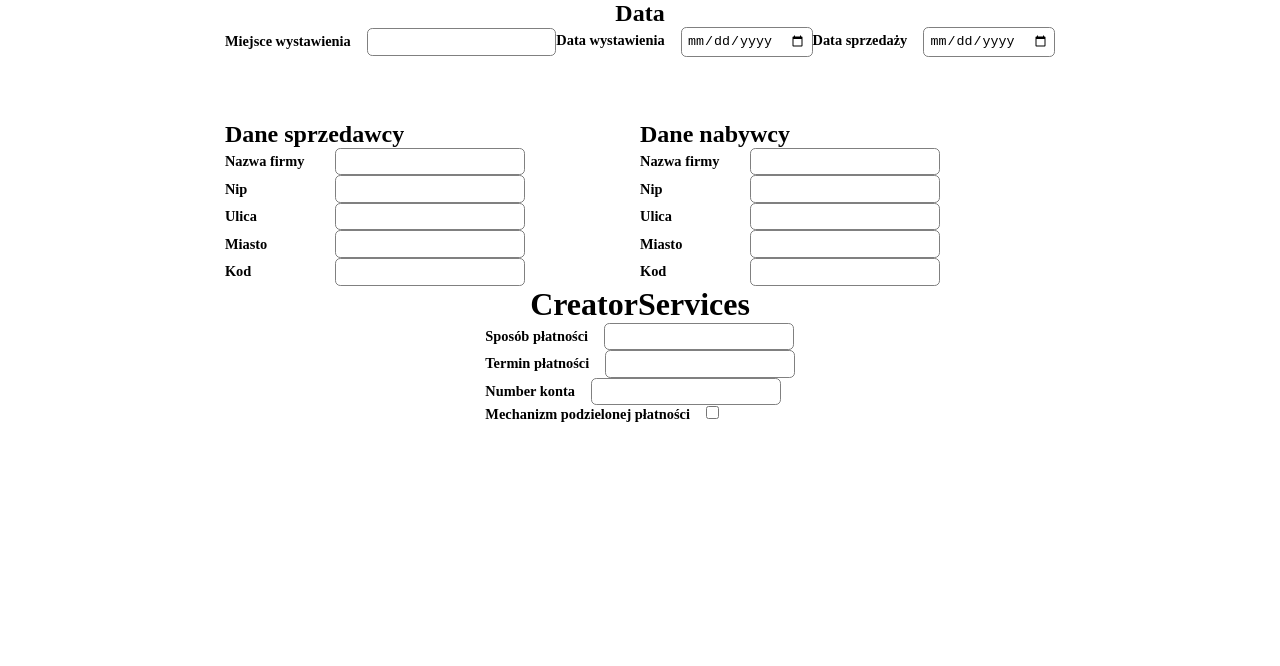
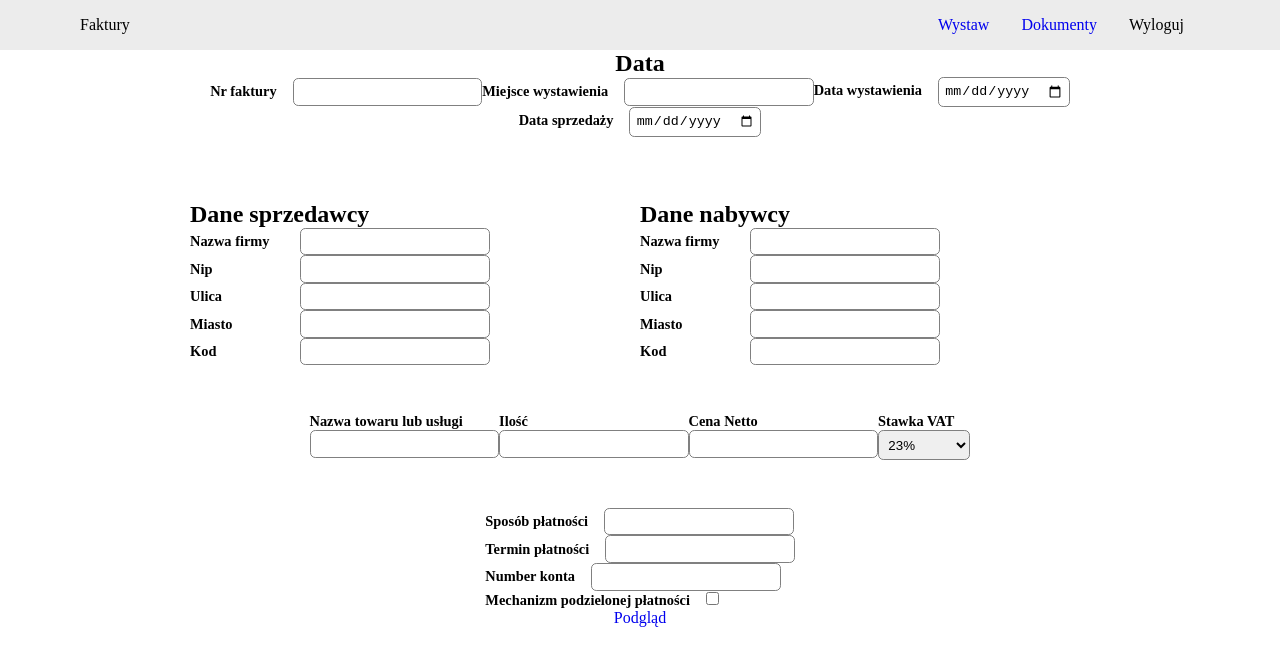
Before and after one commit to kowalczyk-mateusz/invoice-generator, a React (Create React App) app: page / in a window 1280 px wide. Shown: the top 666 px of the page. Built offline with nearby package versions, Linux system fonts and the light colour scheme.

Commit message:
Creating navigation component and adding react-router

```diff
--- a/src/App.js
+++ b/src/App.js
@@ -1,11 +1,16 @@
 import React from 'react';
 import Inspector from './Components/Inspector/Inspector';
 import Creator from './Components/Creator/Creator'
+import Navigation from './Components/Navigation/Navigation'
+import { Route, Switch} from 'react-router-dom'
 function App() {
   return (
     <div className="App">
-      {/* <Inspector /> */}
-      <Creator />
+        <Navigation />
+      <Switch>
+      <Route path="/" component={Creator} exact />
+      <Route path="/inspect" component={Inspector} />
+      </Switch>
     </div>
   );
 }
--- a/src/Components/Creator/Creator-components/CreatorInfo-components/DateContainer.js
+++ b/src/Components/Creator/Creator-components/CreatorInfo-components/DateContainer.js
@@ -1,6 +1,6 @@
 import React from 'react';
 import styled from 'styled-components';
-import {StyledDateContainer, City, DateInputs, ReleaseDate, SaleDate} from './Styles/DateContainerStyles'
+import {StyledDateContainer, City, DateInputs, ReleaseDate, SaleDate, InvoiceNumber} from './Styles/DateContainerStyles'
 import {Label, Headline, Input} from '../Styles/CreatorInfoStyles'
 
 const DateContainer = () => {
@@ -10,6 +10,10 @@ const DateContainer = () => {
             Data
         </Headline>
         <DateInputs>
+            <InvoiceNumber>
+            <Label for="invoiceNr">Nr faktury</Label>
+            <Input name="invoiceNr"/>
+            </InvoiceNumber>
         <City>
             <Label for="city">Miejsce wystawienia</Label>
             <Input name="city"/>
--- a/src/Components/Creator/Creator-components/CreatorInfo-components/Styles/DateContainerStyles.js
+++ b/src/Components/Creator/Creator-components/CreatorInfo-components/Styles/DateContainerStyles.js
@@ -23,3 +23,6 @@ flex-wrap: wrap;
 justify-content: center;
 align-items: center;
 `
+export const InvoiceNumber = styled.div`
+
+`
--- /dev/null
+++ b/src/Components/Creator/Creator-components/CreatorServices-components/Service.js
@@ -0,0 +1,30 @@
+import React from 'react';
+import {Label, Input,} from '../Styles/CreatorInfoStyles'
+import { ServiceName, StyledService, Qty, PriceNetto, Vat, Option, Select} from './ServiceStyles'
+const Service = () => {
+    return (
+        <StyledService>
+            <ServiceName>
+                <Label>Nazwa towaru lub usługi</Label>
+                <Input />
+            </ServiceName>
+            <Qty>
+                <Label>Ilość</Label>
+                <Input />
+            </Qty>
+            <PriceNetto>
+                <Label>Cena Netto</Label>
+                <Input />
+            </PriceNetto>
+            <Vat>
+                <Label>Stawka VAT</Label>
+                <Select>
+                    <Option>23%</Option>
+                    <Option>8%</Option>
+                </Select>
+            </Vat>
+        </StyledService>
+    );
+}
+
+export default Service;
--- /dev/null
+++ b/src/Components/Creator/Creator-components/CreatorServices-components/ServiceStyles.js
@@ -0,0 +1,31 @@
+import styled from 'styled-components';
+
+export const StyledService = styled.div`
+margin: 3rem 0rem;
+display: flex;
+flex-wrap: wrap;
+`
+export const ServiceName = styled.div`
+display: flex;
+flex-direction: column;
+`
+export const Qty = styled.div`
+display: flex;
+flex-direction: column;
+`
+export const PriceNetto = styled.div`
+display: flex;
+flex-direction: column;
+`
+export const Vat = styled.div`
+display: flex;
+flex-direction: column;
+`
+export const Select = styled.select`
+border: 1px solid gray;
+padding: 0.33rem;
+border-radius: 0.33rem;
+`
+export const Option = styled.option`
+
+`
--- a/src/Components/Creator/Creator-components/CreatorServices.js
+++ b/src/Components/Creator/Creator-components/CreatorServices.js
@@ -1,8 +1,12 @@
 import React from 'react';
 import styled from 'styled-components';
+import Service from './CreatorServices-components/Service'
+import {StyledCreatorServices} from './Styles/CreatorServicesStyles'
 const CreatorServices = () => {
     return (
-        <h1>CreatorServices</h1>
+        <StyledCreatorServices>
+            <Service />
+        </StyledCreatorServices>
     );
 }
 
--- /dev/null
+++ b/src/Components/Creator/Creator-components/Styles/CreatorServicesStyles.js
@@ -0,0 +1,5 @@
+import styled from 'styled-components';
+
+export const StyledCreatorServices = styled.div`
+
+`
--- a/src/Components/Creator/Creator.js
+++ b/src/Components/Creator/Creator.js
@@ -3,6 +3,7 @@ import styled from 'styled-components';
 import CreatorInfo from './Creator-components/CreatorInfo'
 import CreatorServices from './Creator-components/CreatorServices'
 import CreatorPayment from './Creator-components/CreatorPayment'
+import {Link} from 'react-router-dom'
 const Creator = () => {
     return (
         <StyledCreator>
@@ -15,6 +16,7 @@ const Creator = () => {
             <CreatorPayment>
 
             </CreatorPayment>
+            <Link to="/inspect">Podgląd</Link>
         </StyledCreator>
     );
 }
--- /dev/null
+++ b/src/Components/Navigation/Navigation.js
@@ -0,0 +1,30 @@
+import React from 'react';
+import {Link} from 'react-router-dom'
+import {StyledNavigation,
+    Logo,
+    Menu,
+    MenuItem,
+
+} from './NavigationStyles'
+const Navigation = () => {
+    return (
+        <StyledNavigation>
+            <Logo>
+                Faktury
+            </Logo>
+            <Menu>
+                <MenuItem>
+                  <Link to="/">Wystaw</Link>
+                </MenuItem>
+                <MenuItem>
+                   <Link to="/documents"> Dokumenty</Link>
+                </MenuItem>
+                <MenuItem>
+                    Wyloguj
+                </MenuItem>
+            </Menu>
+        </StyledNavigation>
+    );
+}
+
+export default Navigation;
--- /dev/null
+++ b/src/Components/Navigation/NavigationStyles.js
@@ -0,0 +1,17 @@
+import styled from 'styled-components';
+
+export const StyledNavigation = styled.nav`
+display: flex;
+padding: 1rem 5rem;
+justify-content: space-between;
+background-color: #ececec;
+`
+export const Logo = styled.div`
+
+`
+export const Menu = styled.ul`
+display: flex;
+`
+export const MenuItem = styled.li`
+padding: 0rem 1rem;
+`
--- a/src/index.js
+++ b/src/index.js
@@ -3,11 +3,13 @@ import ReactDOM from 'react-dom';
 import App from './App';
 import reportWebVitals from './reportWebVitals';
 import {GlobalStyles} from './Assets/GlobalStyle'
-
+import {BrowserRouter} from 'react-router-dom'
 ReactDOM.render(
   <React.StrictMode>
+        <BrowserRouter>
     <GlobalStyles/>
     <App />
+    </BrowserRouter>
   </React.StrictMode>,
   document.getElementById('root')
 );
```
